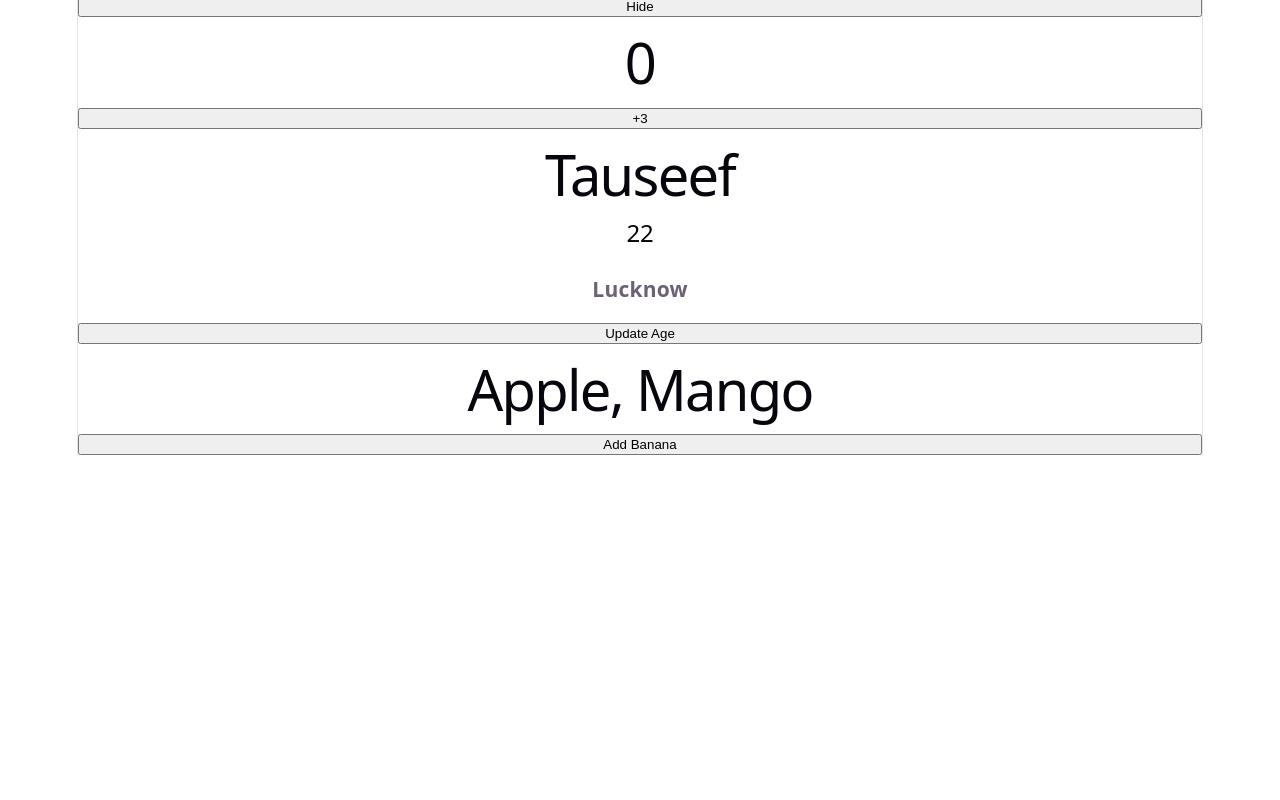
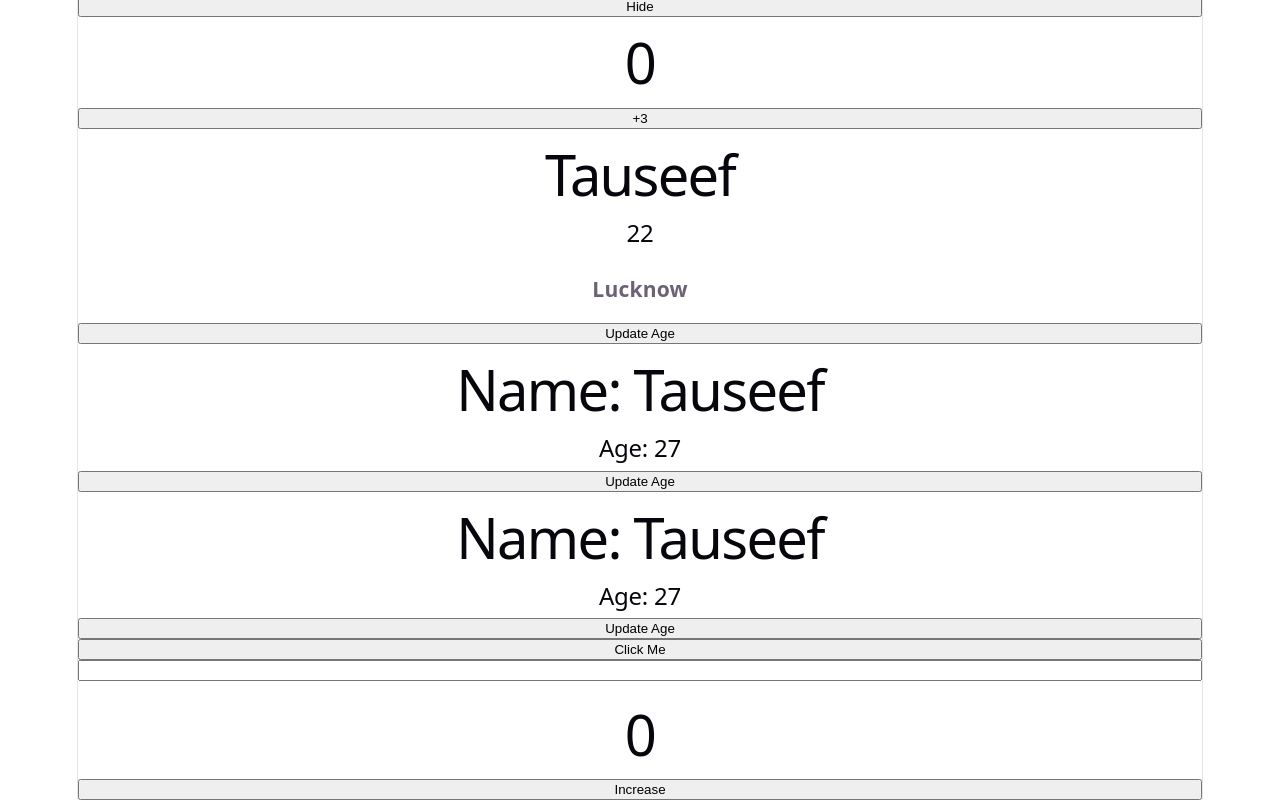
Before and after one commit to Taurasool/react-learning, a React (Vite) app: page / in a window 1280 px wide. Shown: the part 1623-2423 px from the top of the page. Before the commit the page ends 2078 px from the top, so only its background shows below. Built offline with nearby package versions, Linux system fonts and the light colour scheme.

Commit message:
Practice multiple components with CounterEvent

```diff
--- a/src/App.tsx
+++ b/src/App.tsx
@@ -8,7 +8,12 @@ import Counter from "./Components/Counter.tsx";
 import ShowHide from "./Components/ShowHide.tsx";
 import CounterPlusThree from "./Components/CounterPlusThree.tsx";
 import Studentobject from "./Components/Studentobject.tsx";
-import Fruitsarray from "./Components/Fruitsarray.tsx";
+import Fruitsarray from "./Components/Nameage.tsx";
+import Nameage from "./Components/Nameage.tsx";
+import EventHandling from "./Components/EventHandling.tsx";
+import InputShow from "./Components/InputShow.tsx";
+import CounterEvent from "./Components/CounterEvent.tsx";
+
 
 function App(){
     return (
@@ -40,6 +45,14 @@ function App(){
 
              <Fruitsarray />
 
+             <Nameage />
+
+             <EventHandling />
+
+             <InputShow />
+
+             <CounterEvent />
+
         </>
     );
 }
--- /dev/null
+++ b/src/Components/CounterEvent.tsx
@@ -0,0 +1,16 @@
+import { useState } from "react";
+function CounterEvent(){
+
+    const[counter, setCounter] = useState(0);
+
+return (
+    <>
+    <h1>{counter}</h1>
+
+    <button onClick={()=> setCounter(counter + 1)}>
+        Increase
+    </button>
+    </>
+)
+}
+export default CounterEvent;
--- /dev/null
+++ b/src/Components/EventHandling.tsx
@@ -0,0 +1,9 @@
+function App(){
+    return(
+        <>
+        <button onClick={()=> alert ("!Hello Button")}> Click Me </button>
+
+        </>
+    )
+}
+ export default App;
--- /dev/null
+++ b/src/Components/InputShow.tsx
@@ -0,0 +1,15 @@
+import { useState } from "react";
+
+function InputShow(){
+    const[text, setText] = useState("");
+    return(
+        <>
+        <input value = {text} onChange={(e)=> setText(e.target.value)}>
+        </input>
+        <h2>{text}</h2>
+
+        </>
+    )
+}
+
+export default InputShow;
--- /dev/null
+++ b/src/Components/Nameage.tsx
@@ -0,0 +1,19 @@
+import { useState } from "react";
+
+function App() {
+    const [name, setName] = useState("Tauseef");
+    const [age, setAge] = useState(27);
+
+    return (
+        <>
+            <h1>Name: {name}</h1>
+            <h2>Age: {age}</h2>
+
+            <button onClick={() => setAge(28)}>
+                Update Age
+            </button>
+        </>
+    );
+}
+
+export default App;
```
